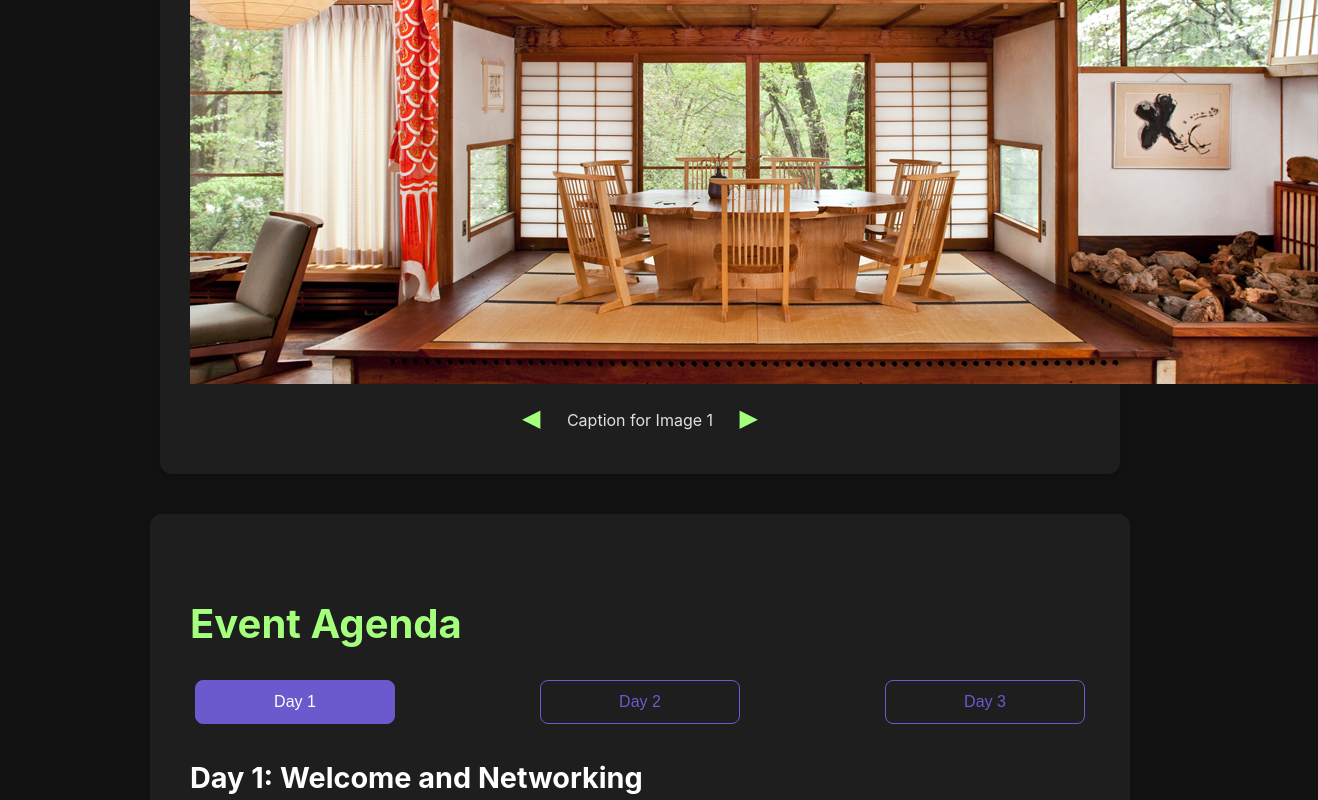
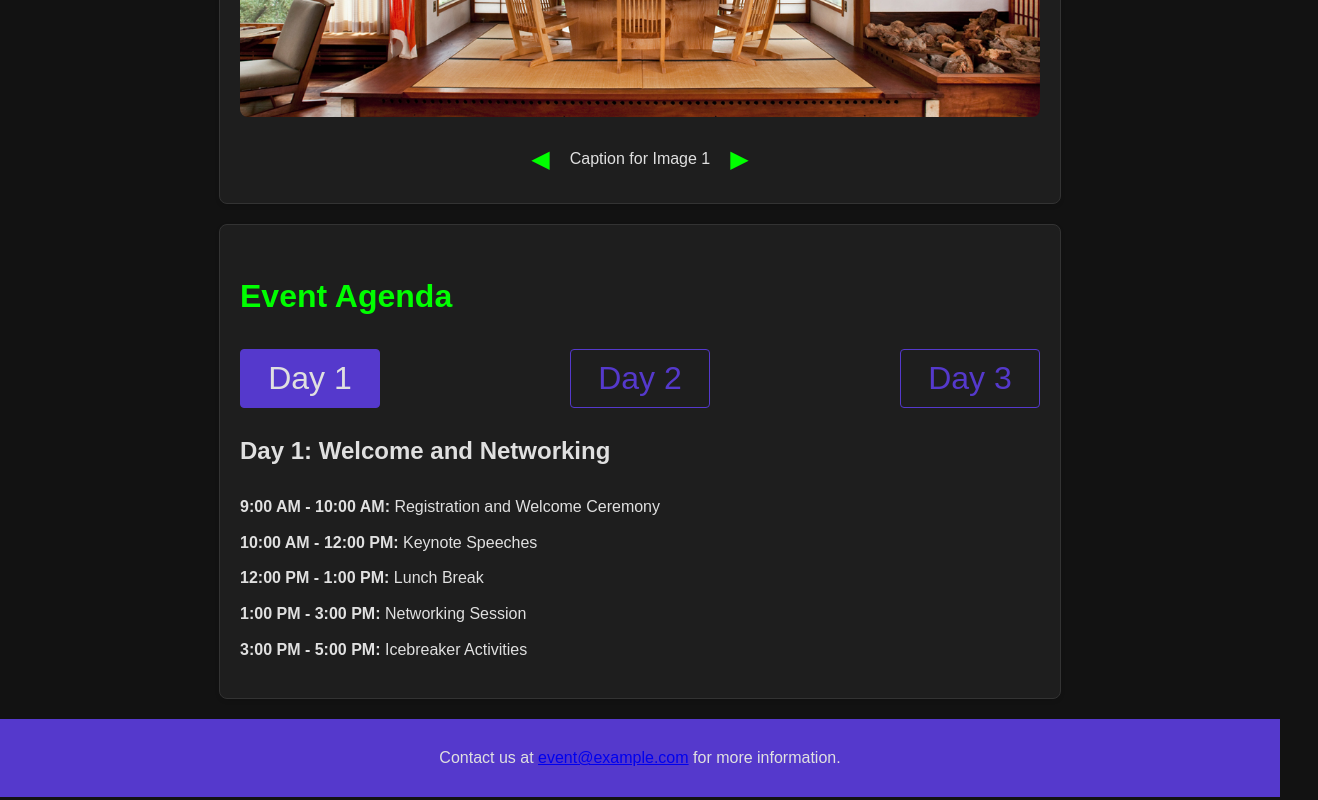
Before and after one commit to lisaadang/neuro, a plain HTML site: page index.html in a window 1280 px wide. Shown: the part 1320-2120 px from the top of the page, 1318 px wide, since content can reach past the window. Drawn offline with Linux system fonts and the light colour scheme.

Commit message:
Revert "overall restyle"
This reverts commit 374ca5461c466b3882397b27a0d9aaef42339fe0.

```diff
--- a/my-website/styles/style.css
+++ b/my-website/styles/style.css
@@ -1,7 +1,6 @@
-/* General Styles */
 body {
-  font-family: 'Inter', sans-serif; /* Modern sans-serif font */
-  line-height: 1.8;
+  font-family: Arial, sans-serif;
+  line-height: 1.6;
   margin: 0;
   padding: 0;
   background-color: #121212; /* Dark background */
@@ -9,41 +8,37 @@ body {
 }
 
 header {
-  background: #6a5acd; /* Softer blue/purple background */
-  color: #ffffff; /* White text for contrast */
-  padding: 40px 20px;
+  background: #5539cc; /* Updated blue/purple background */
+  color: #e0e0e0; /* Light text color */
+  padding: 20px;
   text-align: center;
-  border-bottom: 2px solid #a4ff7d; /* Lime green accent */
 }
 
 h1 {
   margin: 0;
-  font-size: 4rem; /* Large, bold heading */
-  font-weight: 700;
-  color: #a4ff7d; /* Muted lime green highlight */
-  letter-spacing: 2px;
+  font-size: 9rem;
+  color: #00ff00; /* Lime green highlight for headings */
+}
+
+section {
+  padding: 20px;
+  margin: 20px auto;
+  max-width: 800px;
+  background: #1e1e1e; /* Darker section background */
+  color: #e0e0e0; /* Light text color */
+  border: 1px solid #333; /* Subtle border for sections */
+  border-radius: 8px;
+  box-shadow: 0 2px 4px rgba(0, 0, 0, 0.1);
 }
 
 h2 {
-  font-size: 2.5rem;
-  color: #a4ff7d; /* Muted lime green */
-  margin-bottom: 20px;
+  color: #00ff00;
+  font-size: 2rem;
 }
 
 h3 {
-  font-size: 1.8rem;
-  color: #ffffff; /* White text for subheadings */
-  margin-bottom: 10px;
-}
-
-section {
-  padding: 40px;
-  margin: 40px auto;
-  max-width: 900px;
-  background: #1e1e1e; /* Darker section background */
+  font-size: 1.5rem; /* Smaller than h2 */
   color: #e0e0e0; /* Light text color */
-  border-radius: 12px;
-  box-shadow: 0 4px 8px rgba(0, 0, 0, 0.2); /* Subtle shadow for depth */
 }
 
 ul {
@@ -53,7 +48,6 @@ ul {
 
 ul li {
   margin: 10px 0;
-  font-size: 1.2rem;
 }
 
 form {
@@ -63,41 +57,34 @@ form {
 
 label {
   margin: 10px 0 5px;
-  font-size: 1rem;
 }
 
 input, select, button {
-  padding: 12px;
-  margin-bottom: 20px;
+  padding: 10px;
+  margin-bottom: 15px;
   border: 1px solid #ccc;
-  border-radius: 8px;
-  font-size: 1rem;
+  border-radius: 4px;
 }
 
 button {
-  background: #6a5acd; /* Softer blue/purple background */
-  color: #ffffff; /* White text */
+  background: #e0e0e0; /* Updated blue/purple background for buttons */
+  color: #121212; /* Light text on buttons */
   border: none;
   cursor: pointer;
-  max-width: 200px;
-  font-size: 1.2rem;
-  border-radius: 8px;
-  transition: background 0.3s ease, transform 0.2s ease;
+  max-width: 140px;
+  font-size: 2rem;
 }
 
 button:hover {
-  background: #a4ff7d; /* Muted lime green on hover */
+  background: #00ff00; /* Lime green on hover */
   color: #121212; /* Dark text on hover */
-  transform: scale(1.05); /* Slight zoom effect */
 }
 
 footer {
   text-align: center;
-  padding: 20px;
-  background: #6a5acd; /* Softer blue/purple footer background */
-  color: #ffffff; /* White text */
-  font-size: 0.9rem;
-  border-top: 2px solid #a4ff7d; /* Lime green accent */
+  padding: 10px;
+  background: #5539cc; /* Updated blue/purple footer background */
+  color: #e0e0e0; /* Light text color */
 }
 
 .tabs {
@@ -108,37 +95,44 @@ footer {
 
 .tab-button {
   flex: 1;
-  padding: 12px 0;
+  padding: 10px 0;
   margin: 0 5px;
-  border: 1px solid #6a5acd; /* Softer blue/purple border */
+  border: 1px solid #5539cc; /* Updated blue/purple border */
   background: #1e1e1e; /* Darker background for tabs */
-  color: #6a5acd; /* Softer blue/purple text */
+  color: #5539cc; /* Updated blue/purple text */
   cursor: pointer;
-  border-radius: 8px;
+  border-radius: 4px;
   text-align: center;
-  font-size: 1rem;
-  transition: background 0.3s ease, color 0.3s ease;
+}
+
+.tab-button:first-child {
+  margin-left: 0;
+}
+
+.tab-button:last-child {
+  margin-right: 0;
 }
 
 .tab-button.active {
-  background: #6a5acd; /* Softer blue/purple active tab background */
-  color: #ffffff; /* White text for active tab */
+  background: #5539cc; /* Updated blue/purple active tab background */
+  color: #e0e0e0; /* Light text for active tab */
 }
 
-.tab-button:hover {
-  background: #a4ff7d; /* Muted lime green on hover */
-  color: #121212; /* Dark text on hover */
+.tab-content {
+  display: none;
+}
+
+.tab-content.active {
+  display: block;
 }
 
 #countdown {
   text-align: center;
-  margin: 40px auto;
-  padding: 30px;
+  margin: 20px auto;
+  padding: 20px;
   max-width: 800px;
   background: #1e1e1e; /* Darker background for countdown */
   color: #e0e0e0; /* Light text color */
-  border-radius: 12px;
-  box-shadow: 0 4px 8px rgba(0, 0, 0, 0.2);
 }
 
 .countdown-container {
@@ -151,29 +145,51 @@ footer {
 .countdown-box {
   text-align: center;
   padding: 20px;
-  background: #6a5acd; /* Softer blue/purple background */
-  color: #ffffff; /* White text */
-  border-radius: 12px;
+  background: #5539cc; /* Updated blue/purple background for countdown boxes */
+  color: #e0e0e0; /* Light text color */
+  border-radius: 8px;
   width: 120px;
   box-shadow: 0 2px 4px rgba(0, 0, 0, 0.1);
 }
 
 .countdown-box span {
   display: block;
-  font-size: 2.5rem; /* Larger font size for countdown numbers */
+  font-size: 2.5rem;
   font-weight: bold;
-  color: #a4ff7d; /* Muted lime green for countdown numbers */
+  color: #00ff00; /* Lime green for countdown numbers */
+}
+
+.countdown-box p {
+  margin: 0;
+  font-size: 1rem;
 }
 
 #gallery {
   text-align: center;
-  margin: 40px auto;
-  padding: 30px;
-  max-width: 900px;
+  margin: 20px auto;
+  padding: 20px;
+  max-width: 800px;
   background: #1e1e1e; /* Darker background for gallery */
   color: #e0e0e0; /* Light text color */
-  border-radius: 12px;
-  box-shadow: 0 4px 8px rgba(0, 0, 0, 0.2);
+}
+
+.gallery-container {
+  max-width: 800px;
+  margin: 0 auto;
+  width: 100%;
+}
+
+#gallery-image {
+  width: 100%;
+  height: auto;
+  border-radius: 8px;
+}
+
+.gallery-caption {
+  display: flex;
+  justify-content: center;
+  align-items: center;
+  margin-top: 10px;
 }
 
 .gallery-caption button {
@@ -181,11 +197,15 @@ footer {
   border: none;
   font-size: 1.5rem;
   cursor: pointer;
-  color: #a4ff7d; /* Muted lime green for gallery buttons */
+  color: #00ff00; /* Lime green for gallery buttons */
   margin: 0 10px;
-  transition: color 0.3s ease;
 }
 
 .gallery-caption button:hover {
-  color: #6a5acd; /* Softer blue/purple on hover */
+  color: #5539cc; /* Updated blue/purple on hover */
 }
+
+#gallery-caption-text {
+  font-size: 1rem;
+  color: #e0e0e0; /* Light text color */
+}
```
